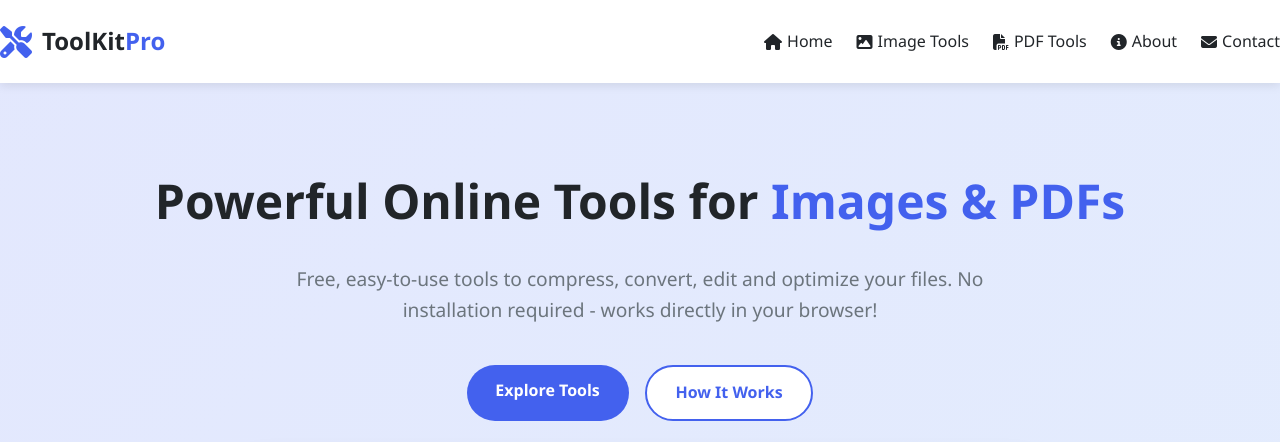
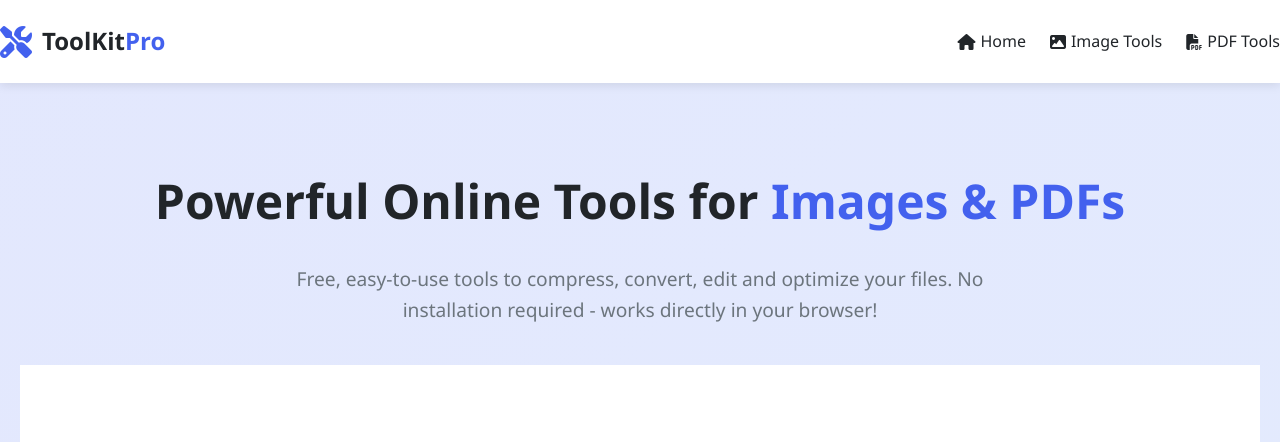
Before and after one commit to rajkumarharijan/tools, a plain HTML site: page index.html in a window 1280 px wide. Shown: the top 442 px of the page. Drawn offline with Linux system fonts and the light colour scheme.

Commit message:
Update index.html

```diff
--- a/index.html
+++ b/index.html
@@ -646,8 +646,8 @@
                     <li><a href="index.html"><i class="fas fa-home"></i> Home</a></li>
                     <li><a href="image-tools.html"><i class="fas fa-image"></i> Image Tools</a></li>
                     <li><a href="pdf-tools.html"><i class="fas fa-file-pdf"></i> PDF Tools</a></li>
-                    <li><a href="about.html"><i class="fas fa-info-circle"></i> About</a></li>
-                    <li><a href="contact.html"><i class="fas fa-envelope"></i> Contact</a></li>
+                 <!--    <li><a href="about.html"><i class="fas fa-info-circle"></i> About</a></li>
+                   <li><a href="contact.html"><i class="fas fa-envelope"></i> Contact</a></li>  -->
                 </ul>
             </nav>
         </div>
@@ -659,7 +659,7 @@
             <h1>Powerful Online Tools for <span>Images & PDFs</span></h1>
             <p>Free, easy-to-use tools to compress, convert, edit and optimize your files. No installation required - works directly in your browser!</p>
 
-            <div class="cta-buttons">
+          <!--    <div class="cta-buttons">
                 <a href="#tools" class="btn btn-primary">Explore Tools</a>
                 <a href="#how-it-works" class="btn btn-secondary">How It Works</a>
             </div>
@@ -668,9 +668,9 @@
                 <img src="https://images.unsplash.com/photo-1551288049-bebda4e38f71?ixlib=rb-4.0.3&ixid=M3wxMjA3fDB8MHxwaG90by1wYWdlfHx8fGVufDB8fHx8fA%3D%3D&auto=format&fit=crop&w=1470&q=80" alt="Online tools interface">
             </div>
         </div>
-    </section>
+    </section>  -->
 
-    <!-- Features Section -->
+    <!-- Features Section
     <section class="features" id="how-it-works">
         <div class="container">
             <div class="section-header">
@@ -707,7 +707,7 @@
                 </div>
             </div>
         </div>
-    </section>
+    </section>     -->
 
     <!-- Tools Section -->
     <section class="tools" id="tools">
@@ -835,7 +835,7 @@
     </section>
 
     <!-- Testimonials -->
-    <section class="testimonials">
+  <!--   <section class="testimonials">
         <div class="container">
             <div class="section-header">
                 <h2>What Our Users Say</h2>
@@ -889,7 +889,7 @@
                 </div>
             </div>
         </div>
-    </section>
+    </section>  -->
 
     <!-- CTA Section -->
     <section class="cta">
```
